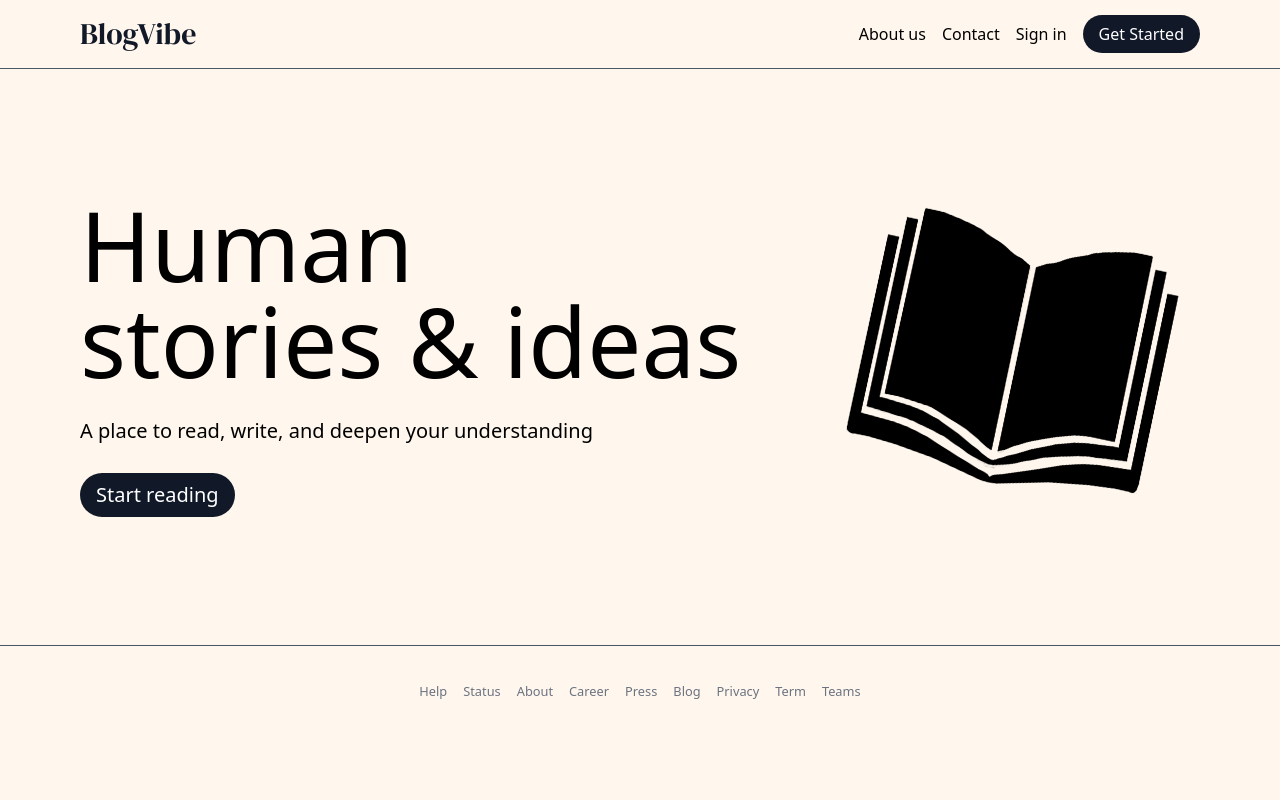
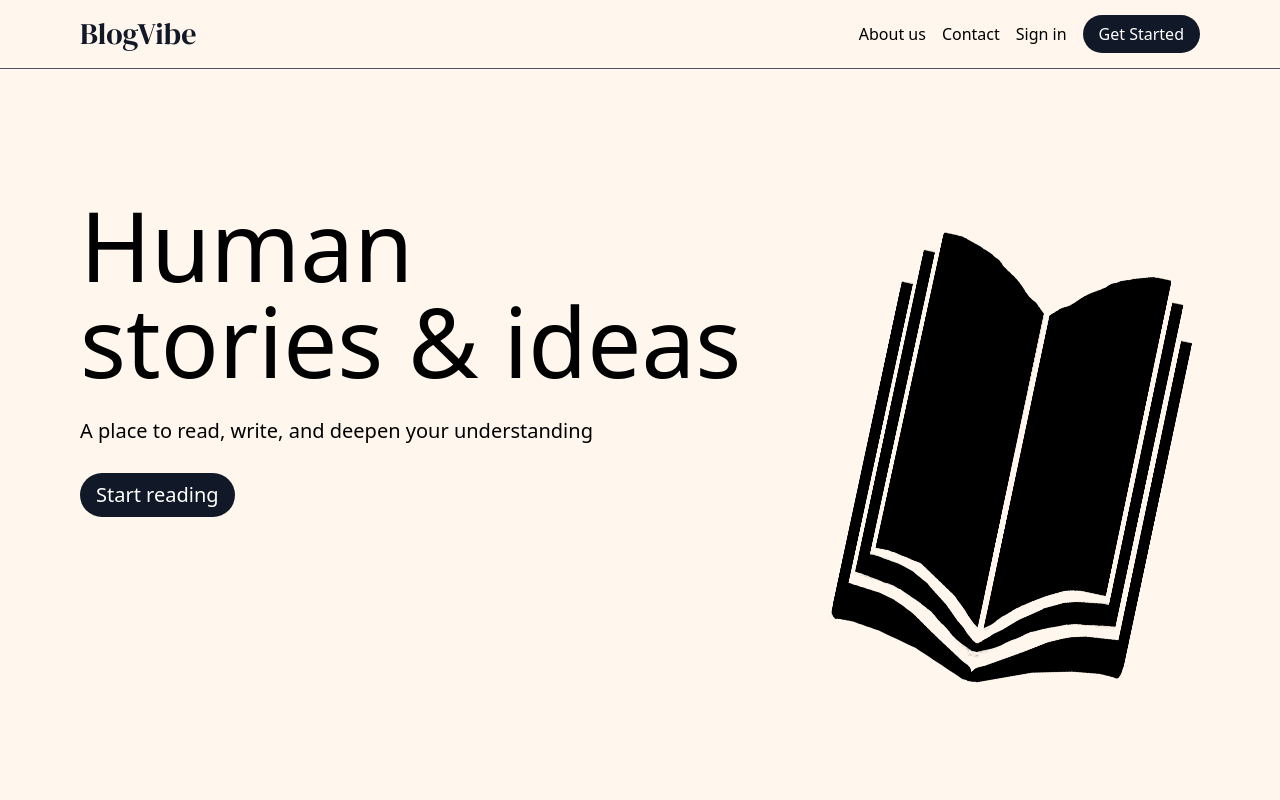
Before and after one commit to AniketSakpal19102001/Blog-Website, a React (Vite) app in the folder frontend/: page / in a window 1280 px wide. Shown: the top 800 px of the page. Built offline with nearby package versions, Linux system fonts and the light colour scheme; no server answers.

Commit message:
added space in landing page

```diff
--- a/frontend/src/pages/Landing.jsx
+++ b/frontend/src/pages/Landing.jsx
@@ -29,8 +29,8 @@ function Landing() {
             </li>
           </nav>
         </div>
-        <div className="w-full min-h-screen">
-          <div className="lg:grid xl:grid-cols-3 py-32  mx-6 md:mx-20 ">
+        <div className="w-full ">
+          <div className="lg:grid xl:grid-cols-3 py-32 min-h-screen mx-6 md:mx-20 ">
             <div className="flex flex-col  col-span-2">
               <p id="hero" className="text-6xl md:text-8xl">
                 Human
```
